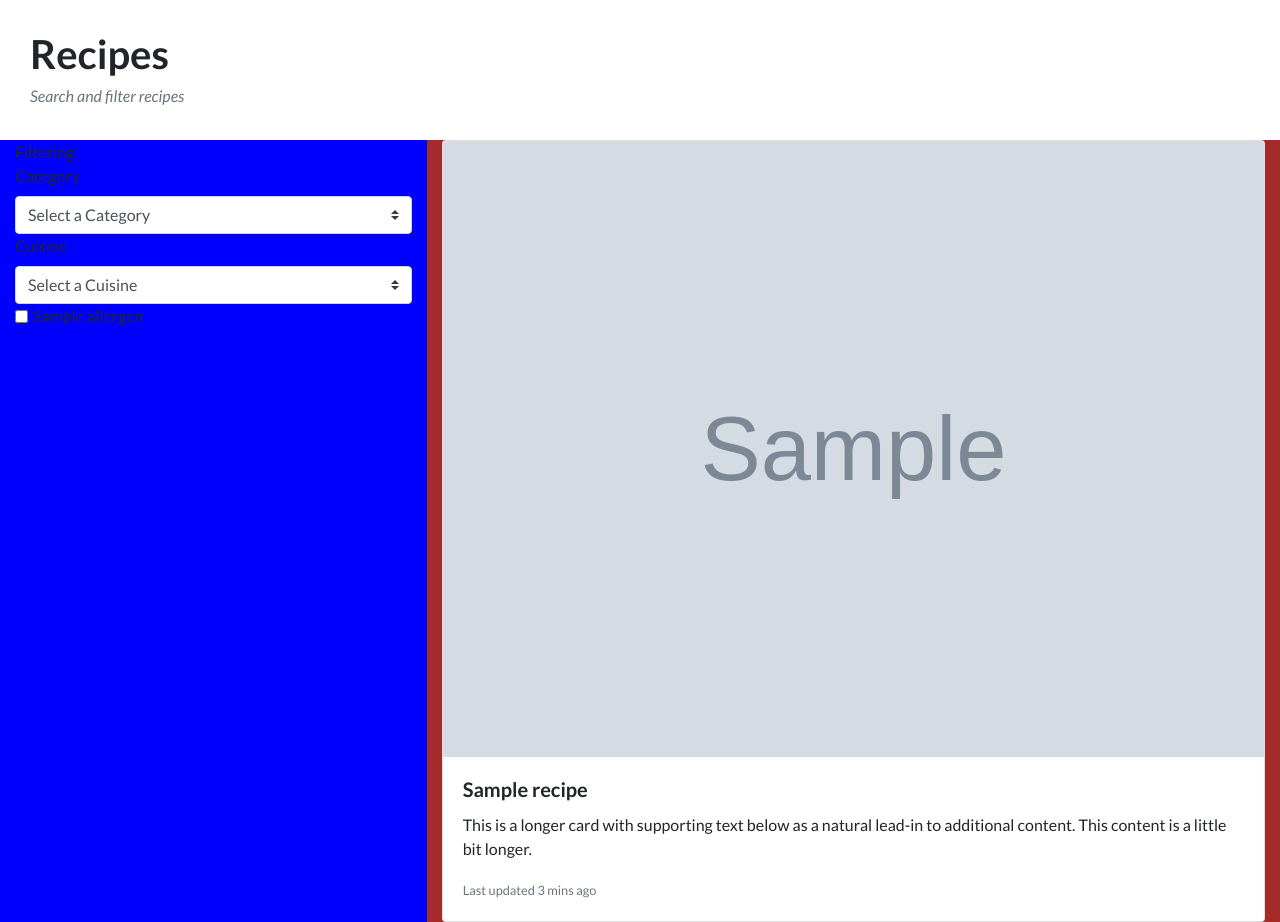
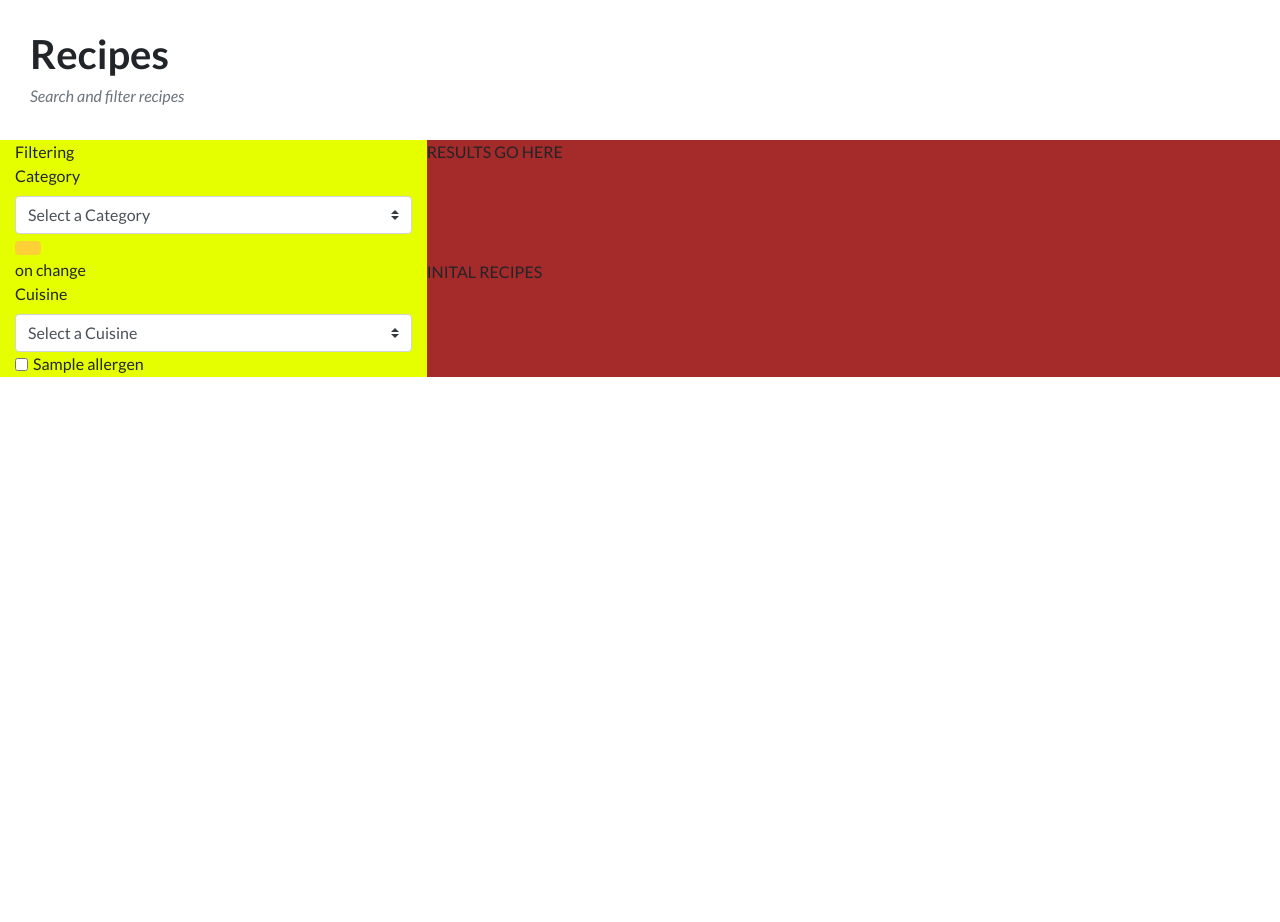
Before and after one commit to Sonnerz/The-Cookbook, a Flask app: page /recipesearch in a window 1280 px wide. Shown: the part 127-1049 px from the top of the page. After the commit the page ends 504 px from the top, so only its background shows below. Run offline with Flask 2, Linux system fonts and the light colour scheme; grey boxes marked "Sample" are stand-in pictures; a database or web service that is not in the repository returns one stand-in record (values such as "Sample title"); some libraries are stand-ins or nearby versions.

Commit message:
Added background to welcome user on home page Text could not be seen with background image Removed multiple same ids in edit recipe form, created in for Loops Went through many versions of recipe search page Went through many versions of db query using ajax, without ajax Had issues returning the query result to the front end Currently have a jsonified object successfully returned to AJAX call Still need to render result to the html page

```diff
--- a/app.py
+++ b/app.py
@@ -4,7 +4,8 @@ from functools import wraps
 from flask import Flask, render_template, request, flash, redirect, url_for, session, jsonify, json
 from flask_pymongo import PyMongo
 from bson.objectid import ObjectId
-from werkzeug.exceptions import abort, BadRequestKeyError
+from bson.json_util import dumps
+from bson import json_util
 
 DBS_NAME = os.getenv("DBS_NAME")
 MONGO_URI = os.getenv("MONGODB_URI")
@@ -16,8 +17,8 @@ app.secret_key = 'The cat is on the roof'
 
 if app.debug:
     app.config["DBS_NAME"] = "cookbook"
-    # app.config["MONGO_URI"] = "mongodb://c00l3:BGirl808@ds251332.mlab.com:51332/cookbook"
     app.config["MONGO_URI"] = "mongodb://localhost:27017/cookbook"
+
 else:
     app.config["DBS_NAME"] = DBS_NAME
     app.config["MONGO_URI"] = MONGO_URI
@@ -127,8 +128,9 @@ def profile():
     current_user = dict(get_user(session['username']))
     current_user_str = str(current_user['_id'])
     user_recipes = get_user_recipes(session['userid'])
-    return render_template("profile.html", test=mongo.db.test_collection.find(),
-                            current_user=current_user, recipes=user_recipes)
+    test = mongo.db.test_collection.find()
+    print(test)
+    return render_template("profile.html", current_user=current_user, recipes=user_recipes, test=test)
 
 
 # FUNCTION :: LOGOUT FUNCTION TRIGGERED BY LOGOUT BUTTON
@@ -317,7 +319,7 @@ def update_vote(recipe_id):
 
 
 # PAGE :: RECIPE SEARCH PAGE
-@app.route('/recipesearch')
+@app.route('/recipesearch', methods=['POST', 'GET'])
 def recipesearch():
     recipes = get_allrecipes()
     categories = get_categories()
@@ -327,6 +329,35 @@ def recipesearch():
     return render_template("recipesearch.html", test=mongo.db.test_collection.find(),
                             recipes=recipes, categories=categories,
                             cuisine=cuisine, allergens=allergens)
+
+
+
+# FUNCTION :: GET RECIPES BY CATEGORY
+@app.route('/filter_by_category/<category>', methods=['POST', 'GET'])
+def filter_by_category(category):
+    filteredRecipes = None
+    category_name = category
+    print("category_name 33333>>> ", category_name)
+    try:
+        filteredRecipes = [recipe for recipe in mongo.db.recipes.find({"category": category_name})]
+    except Exception as e:
+        print("error accessing DB to find category %s" % str(e))
+
+    if filteredRecipes:
+        print("recipes by category exist")
+        for recipe in filteredRecipes:
+            print(recipe['name'])
+    else:
+        print("no recipes found")
+
+    # result_to_return = []
+    for recipe in filteredRecipes:
+        recipe['_id']= str(recipe['_id'])
+        result_to_return = recipe
+        print(type(result_to_return))
+
+    return jsonify(result_to_return)
+
 
 
 
--- a/scss/_global.scss
+++ b/scss/_global.scss
@@ -7,7 +7,6 @@ body {
 a {
     color: $primary;
     cursor: pointer;
-
     &:hover {
         color: darken($primary, 10%);
     }
@@ -43,6 +42,7 @@ section {
         @include sans-serif-font;
     }
 }
+
 @media(min-width:768px) {
     section {
         padding: 30px 0;
@@ -72,7 +72,7 @@ section {
     }
     &:active,
     &:focus {
-    box-shadow: 0 0 0 0.2rem rgba(254, 209, 55,.5) !important;
+        box-shadow: 0 0 0 0.2rem rgba(254, 209, 55, .5) !important;
     }
 }
 
@@ -95,17 +95,36 @@ img::-moz-selection {
     background: transparent;
 }
 
-#user_name {
+#user-name-wrapper {
     padding: 0;
     padding-top: 77px;
-  text-align: right;
-  padding-right: 5rem;
+    text-align: center;
+    margin-left: 60%;
+    margin-right: auto;
     @media (min-width: 576px) {
         padding-top: 127px;
     }
+    @media(min-width:768px) {
+        .userwelcome {
+            min-width: 30%;
+            position: absolute;
+            width: 30%;
+            z-index: 1020;
+            margin: 0 auto;
         }
+    }
+}
+.home-userwelcome {
+  background-color: rgba(245, 245, 245, 0.9);
+  border: 1px solid transparent;
+  border-radius: 1rem;
+  border-top-left-radius: 0rem;
+  border-top-right-radius: 0rem;
+  transition: color .15s ease-in-out, background-color .15s ease-in-out, border-color .15s ease-in-out, box-shadow .15s ease-in-out;
+}
+
 
 //debug-panel
 #panel-debug p {
-  margin:0;
+    margin: 0;
 }
--- a/scss/_mixins.scss
+++ b/scss/_mixins.scss
@@ -19,6 +19,6 @@
 @mixin text-background() {
   background-color: rgba(245, 245, 245, 0.7);
   border: 1px solid transparent;
-  border-radius: .25rem;
+  border-radius: 8rem;
   transition: color .15s ease-in-out, background-color .15s ease-in-out, border-color .15s ease-in-out, box-shadow .15s ease-in-out;
 }
--- a/scss/_recipe.scss
+++ b/scss/_recipe.scss
@@ -27,15 +27,21 @@
 #recipe-info {
     .left-col {
         padding: 0;
-        background-color: #ccc;
+        background-color: #fff;
     }
     #recipe-description {
         display: none;
     }
     .recipe-image img {
-        width: 100%;
-        height: auto;
         max-width: 100%;
+        display: block;
+        max-height:350px;
+        text-align: center;
+        margin: 0 auto;
+    }
+    .utilities {
+        width: 60%;
+        margin: 0 auto;
     }
     #editRecipeButton, .delete_recipe {
         font-size: 0.8rem;
--- a/static/css/styles.css
+++ b/static/css/styles.css
@@ -100,17 +100,40 @@ img::-moz-selection {
   background: transparent;
 }
 
-#user_name {
+#user-name-wrapper {
   padding: 0;
   padding-top: 77px;
-  text-align: right;
-  padding-right: 5rem;
+  text-align: center;
+  margin-left: 60%;
+  margin-right: auto;
 }
 
 @media (min-width: 576px) {
-  #user_name {
+  #user-name-wrapper {
     padding-top: 127px;
   }
+}
+
+@media (min-width: 768px) {
+  #user-name-wrapper .userwelcome {
+    min-width: 30%;
+    position: absolute;
+    width: 30%;
+    z-index: 1020;
+    margin: 0 auto;
+  }
+}
+
+.home-userwelcome {
+  background-color: rgba(245, 245, 245, 0.9);
+  border: 1px solid transparent;
+  border-radius: 1rem;
+  border-top-left-radius: 0rem;
+  border-top-right-radius: 0rem;
+  -webkit-transition: color .15s ease-in-out, background-color .15s ease-in-out, border-color .15s ease-in-out, -webkit-box-shadow .15s ease-in-out;
+  transition: color .15s ease-in-out, background-color .15s ease-in-out, border-color .15s ease-in-out, -webkit-box-shadow .15s ease-in-out;
+  transition: color .15s ease-in-out, background-color .15s ease-in-out, border-color .15s ease-in-out, box-shadow .15s ease-in-out;
+  transition: color .15s ease-in-out, background-color .15s ease-in-out, border-color .15s ease-in-out, box-shadow .15s ease-in-out, -webkit-box-shadow .15s ease-in-out;
 }
 
 #panel-debug p {
@@ -255,7 +278,7 @@ header.masthead .intro-text-bkg {
   padding: 50px 0px;
   background-color: rgba(245, 245, 245, 0.7);
   border: 1px solid transparent;
-  border-radius: .25rem;
+  border-radius: 8rem;
   -webkit-transition: color .15s ease-in-out, background-color .15s ease-in-out, border-color .15s ease-in-out, -webkit-box-shadow .15s ease-in-out;
   transition: color .15s ease-in-out, background-color .15s ease-in-out, border-color .15s ease-in-out, -webkit-box-shadow .15s ease-in-out;
   transition: color .15s ease-in-out, background-color .15s ease-in-out, border-color .15s ease-in-out, box-shadow .15s ease-in-out;
@@ -480,7 +503,7 @@ label.error {
 
 #recipe-info .left-col {
   padding: 0;
-  background-color: #ccc;
+  background-color: #fff;
 }
 
 #recipe-info #recipe-description {
@@ -488,9 +511,16 @@ label.error {
 }
 
 #recipe-info .recipe-image img {
-  width: 100%;
-  height: auto;
   max-width: 100%;
+  display: block;
+  max-height: 350px;
+  text-align: center;
+  margin: 0 auto;
+}
+
+#recipe-info .utilities {
+  width: 60%;
+  margin: 0 auto;
 }
 
 #recipe-info #editRecipeButton, #recipe-info .delete_recipe {
--- a/static/js/cookbook_custom_scripts.js
+++ b/static/js/cookbook_custom_scripts.js
@@ -30,6 +30,7 @@ $(function () {
 
 // #endregion
 
+
 // #region AJAX send the login data to Flask/Python
 
 $(function () {
@@ -59,6 +60,7 @@ $(function () {
 
 // #endregion
 
+
 // #region AJAX send the new recipe data from form to Flask/Python
 
 $(function () {
@@ -84,6 +86,7 @@ $(function () {
 });
 
 // #endregion
+
 
 // #region AJAX update a recipe send data from form to server
 
@@ -128,6 +131,7 @@ function viewPanel() {
 
 // #endregion
 
+
 // #region GO BACK TO PREVIOUS PAGE
 
 function goPrev() {
@@ -149,6 +153,15 @@ $(document).ready(function () {
   }
   else if (current_path == "/add_recipe") {
     $("#add-nav-link").addClass("active-link");
+  }
+
+  // #endregion
+
+    // #region Add class welcome user message if home page
+
+    var current_path = $(location).attr('pathname');
+    if (current_path == "/") {
+      $(".userwelcome").addClass("home-userwelcome");
     }
 
     // #endregion
@@ -279,7 +292,7 @@ $(document).ready(function () {
   // #endregion
 
 
-  // #region Rate this recipe
+  // #region RATE THIS RECIPE
 
   $('#rateme').click(function (e) {
     e.preventDefault();
@@ -311,5 +324,38 @@ $(document).ready(function () {
   // #endregion
 
 
+  // #region GET CATEGORY FROM SEARCH FILTER AND PASS TO FLASK
+
+  $(function () {
+    $("#category-select").change(function (event) {
+      event.preventDefault();
+      var categorypicked = $('#category-select').find(":selected").text();
+      $("#sc").text(categorypicked);
+      category = categorypicked.trim();
+      console.log("category selected:", category)
+      $.ajax({
+        url: '/filter_by_category/'+ category,
+        contentType: 'application/json',
+        data: JSON.stringify(category),
+        type: 'POST',
+        success: function (response) {
+          console.log("RESPONSE FROM SERVER", response);
+          $("#recipeResult").html(response);
+          $('#iniRecipes').hide();
+        },
+        error: function (error) {
+          console.log(error);
+          $("#recipeResult").html(response);
+        }
       });
+    });
+});
+
 // #endregion
+
+
+
+
+
+}); // close document.ready
+// #endregion
--- a/templates/addrecipe.html
+++ b/templates/addrecipe.html
@@ -120,7 +120,7 @@
                                 </div>
                                 {% for allergen in allergens %}
                                 <div class="form-check form-check-inline">
-                                    <input class="form-check-input" type="checkbox" id="allergen" name="allergen" value="{{ allergen.allergen_name }}">
+                                    <input class="form-check-input" type="checkbox" name="allergen" value="{{ allergen.allergen_name }}">
                                     <label class="form-check-label" for="inline{{ allergen.allergen_name }}">{{allergen.allergen_name}}</label>
                                 </div>
                                 {% endfor %}
--- a/templates/base.html
+++ b/templates/base.html
@@ -61,10 +61,12 @@
   <div class="container-fluid" id="user_content">
     <div class="row">
       <div class="col-12">
-        <section id="user_name">
-          {% if session['isLoggedin'] == True %}
-          <span>&#123;&#123; Hello {{ session['username'] }}, welcome back &#125;&#125;</span>
-          {% endif %}
+        <section id="user-name-wrapper">
+          <div class="userwelcome">
+            {% if session['isLoggedin'] == True %}
+            <span>&#123;&#123; Hello {{ session['username'] }}, welcome back &#125;&#125;</span>
+            {% endif %}
+          </div>
         </section>
       </div>
     </div>
@@ -200,8 +202,11 @@
           <div class="row">
 
             <div class="col-md-6">
+              <h5>Connection</h5>
+              {% for t in test %}
+              <p>{{ t.test_description }}</p>
+              {% endfor %}
               <h5>Session</h5>
-              <p>{{ session }}</p>
               <p>user id: {{ session['userid'] }}</p>
               <p>username: {{ session['username'] }}</p>
               <p>isLoggedin: {{ session['isLoggedin'] }}</p>
--- a/templates/profile.html
+++ b/templates/profile.html
@@ -8,7 +8,7 @@
             <section id="user_content">
                 <div class="container">
                     <div class="row">
-                        <div class="col-lg-12 text-center">
+                        <div class="col-lg-12">
                             <h1>PROFILE PAGE</h1>
                             <h3 class="section-subheading text-muted">Lorem ipsum dolor sit amet consectetur.</h3>
                         </div>
--- a/templates/recipesearch.html
+++ b/templates/recipesearch.html
@@ -18,17 +18,28 @@
 <div class="container-fluid">
     <div class="row">
         <!-- LEFT COLUMN -->
-        <div class="col-4" style="background-color:blue">
+        <div class="col-4" style="background-color:rgb(229, 255, 0)">
             Filtering
             <div class="row">
                 <div class="col-12">
                     <label for="selectCategory">Category</label>
-                    <select class="custom-select" id="category" name="category">
-                        <option>Select a Category</option>
-                        {% for category in categories%}
-                        <option value="{{ category.category_name }}">{{ category.category_name }}</option>
-                        {% endfor %}
-                    </select>
+
+                    <form id="categoryFilter" name="categoryFilter" method="POST">
+                        <select class="custom-select" id="category-select">
+                            <option>Select a Category</option>
+                            {% for category in categories %}
+                            <option value="{{category.category_name}}"> {{category.category_name}}</option>
+                            {% endfor %}
+                        </select>
+                        <button type="submit" class="btn btn-primary"></button>
+                        <!-- {#<a href="{{ url_for('filter_by_category', category=category.category_name) }}" type="submit" class="btn btn-primary">get cat</a> #}-->
+
+                    </form>
+                </div>
+            </div>
+            <div class="row">
+                <div class="col-12">
+                    <div id="sc">on change</div>
                 </div>
             </div>
             <div class="row">
@@ -55,28 +66,16 @@
         </div>
         <!-- RIGHT COLUMN -->
         <div class="col-8" style="background-color:brown">
-            {% for recipe_row in recipes | batch(3) %}
-            <div class="card-deck">
-                {% for recipe in recipe_row %}
-                <div class="card">
-                    {% if recipe.image_url != "" %}
-                    <img class="card-img-top" src="{{recipe.image_url}}" alt="{{recipe.name}}" title="{{recipe.name}}">
-                    {% else %}
-                    <img class="card-img-top" src="{{ url_for('static', filename='img/recipes/default_food.png')}}" alt="Default image of food"
-                        title="Default image of food">
-                    {% endif %}
-                    <div class="card-body">
-                        <h5 class="card-title">{{ recipe.name }}</h5>
-                        <p class="card-text">This is a longer card with supporting text below as a natural lead-in
-                            to
-                            additional content. This content is a little bit longer.</p>
-                        <p class="card-text"><small class="text-muted">Last updated 3 mins ago</small></p>
-                    </div>
-                </div>
-                {% endfor %}
+            <div class="row" id="recipeResult">
+                RESULTS GO HERE<br><br><br><br><br>
+
+
+
+
             </div>
-            {% endfor %}
-
+            <div class="row" id="iniRecipes">
+                INITAL RECIPES
+            </div>
         </div>
     </div>
 </div>
--- a/templates/viewrecipe.html
+++ b/templates/viewrecipe.html
@@ -35,7 +35,7 @@
                         </div>
                         {% endif %}
                         <!-- UTILITIES PRINT/RATE-->
-                        <div class="row text-center">
+                        <div class="row text-center utilities">
                             <div class="col-4">
                                 <a type="submit" action="{{ url_for('update_vote', recipe_id=recipe._id) }}" id="rateme" name="rateme" alt="Rate this recipe" title="Rate this recipe"><i class="far fa-heart">Rate</i></a>
 
@@ -136,7 +136,6 @@
                         </div>
                         {% else %}
                         <div>&nbsp;</div>
-
                         {% endif %}
 
                         <!-- CONFIRM DELETION POPUP -->
```
Also changed, not shown: templates/editrecipe.html (+3 -4 lines), templates/searchresults.html (added, +74 -0 lines), 1 other file. Lines whose indentation alone changed are shown as unchanged.
